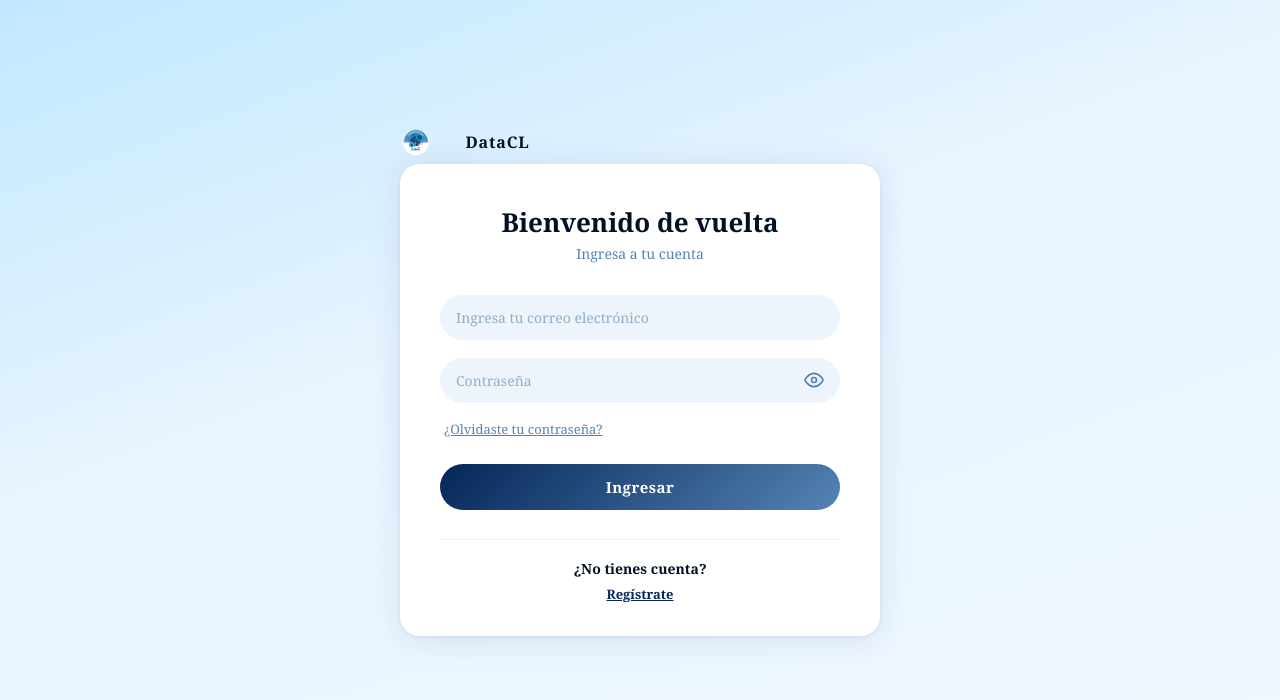
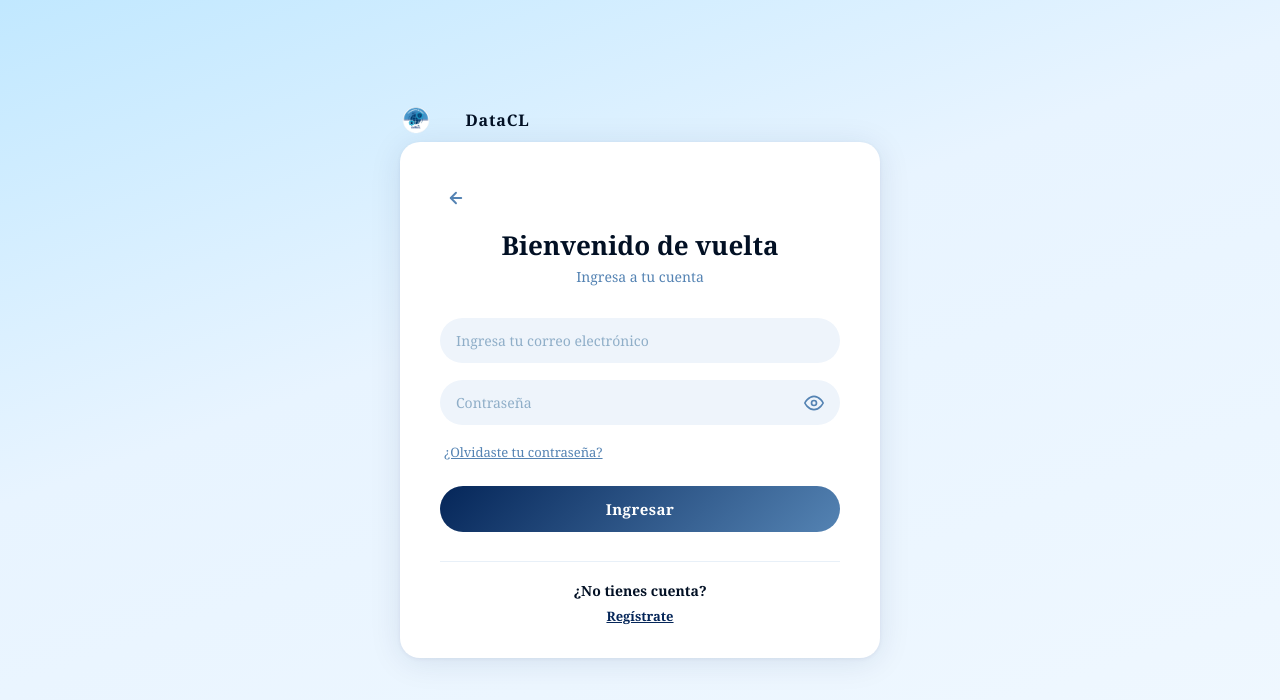
Before and after one commit to DanyO1627/datacl-react, a React (Vite) app in the folder frontend/: page /login in a window 1280 px wide. Shown: the top 700 px of the page. Built offline with nearby package versions, Linux system fonts and the light colour scheme.

Commit message:
agrego flecha al login

```diff
--- a/frontend/src/pages/Error404.jsx
+++ b/frontend/src/pages/Error404.jsx
@@ -29,7 +29,7 @@ export default function Error404() {
         {/* Botón que vuelve al inicio */}
         <button
           className="e404__btn"
-          onClick={() => navigate("/")}
+          onClick={() => navigate("/dashboard")}
         >
           Volver a la página de inicio
         </button>
--- a/frontend/src/pages/Login.jsx
+++ b/frontend/src/pages/Login.jsx
@@ -114,6 +114,17 @@ export default function Login() {
         </div>
 
         <div className="login-card">
+          <button
+            className="login-back-btn"
+            onClick={() => navigate("/")}
+            aria-label="Volver al inicio"
+          >
+            <svg width="18" height="18" viewBox="0 0 24 24" fill="none" stroke="currentColor" strokeWidth="2.5" strokeLinecap="round" strokeLinejoin="round">
+              <path d="M19 12H5" />
+              <path d="M12 19l-7-7 7-7" />
+            </svg>
+          </button>
+
           <h1 className="login-title">Bienvenido de vuelta</h1>
           <p className="login-subtitle">Ingresa a tu cuenta</p>
 
--- a/frontend/src/styles/login.css
+++ b/frontend/src/styles/login.css
@@ -126,6 +126,27 @@ html, body, #root {
   color: #8faec8;
 }
 
+/* ── Botón volver ── */
+.login-back-btn {
+  background: none;
+  border: none;
+  cursor: pointer;
+  color: var(--mid);
+  padding: 4px;
+  display: flex;
+  align-items: center;
+  justify-content: center;
+  border-radius: 50%;
+  width: 32px;
+  height: 32px;
+  margin-bottom: 0.8rem;
+  transition: background 0.15s, color 0.15s;
+}
+
+.login-back-btn:hover {
+  background: #eef4fb;
+  color: var(--dark);
+}
 /* ── Campo contraseña con ojo ── */
 .login-password-wrapper {
   position: relative;
```
Also changed, not shown: 1 other file (tests, documents, lock files or other folders).
